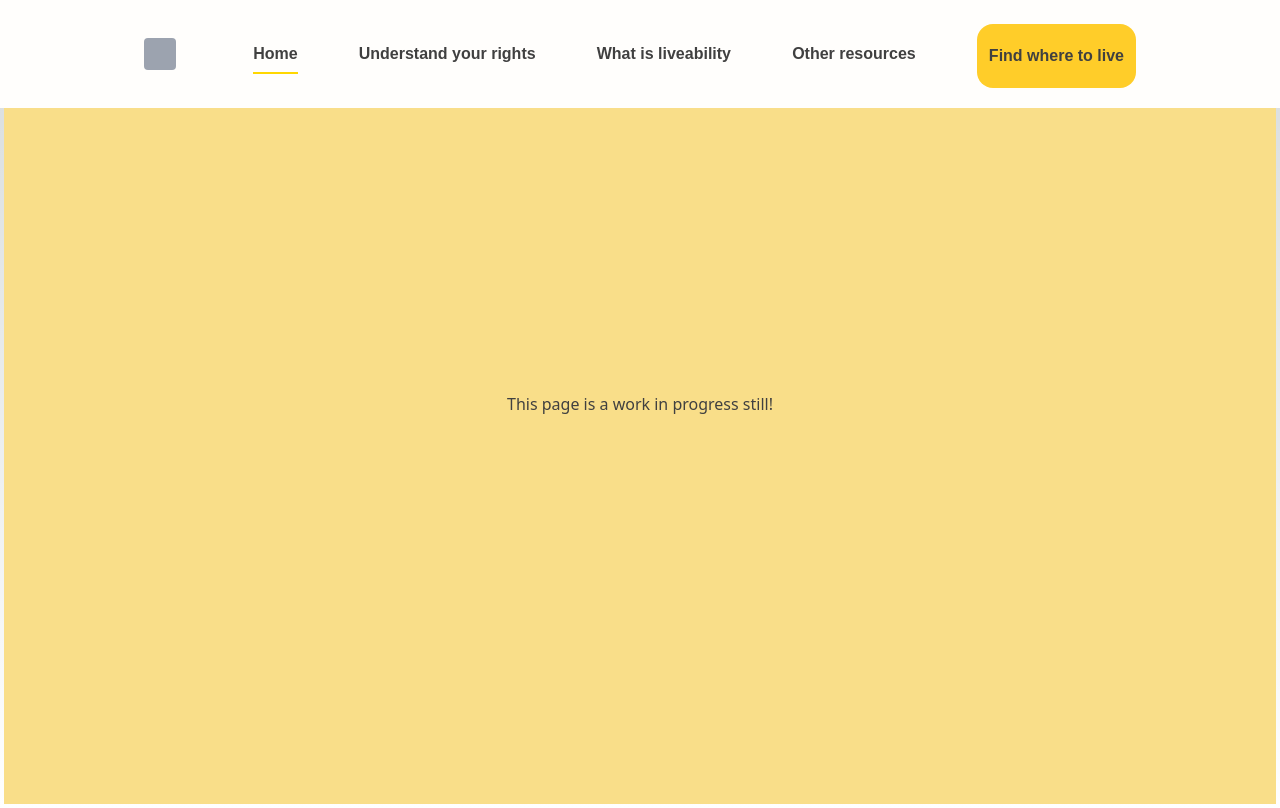
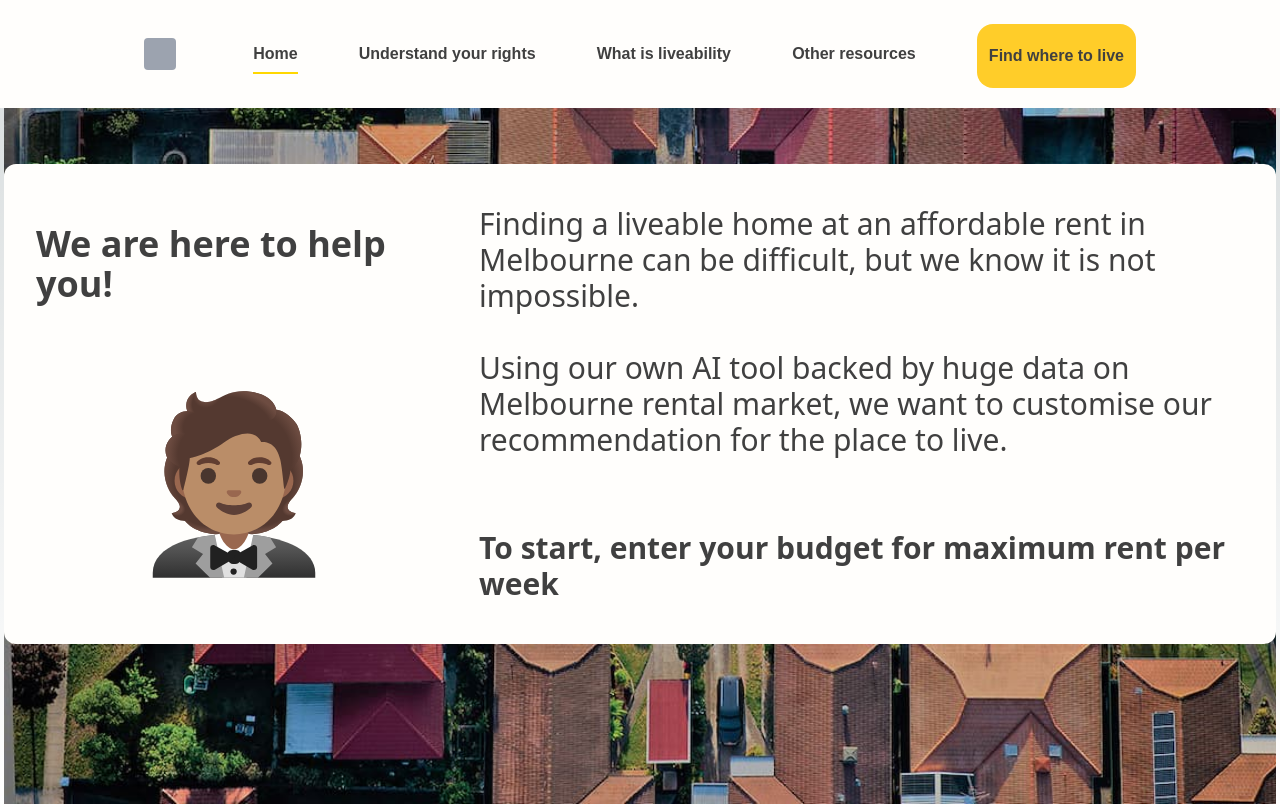
Before and after one commit to squeasyatwork/my-rental-compass, a Next.js app in the folder myrentalcompass/: page /questionnaire in a window 1280 px wide. Built offline with nearby package versions, Linux system fonts and the light colour scheme.

Commit message:
working on question card

```diff
--- a/myrentalcompass/pages/navbar.js
+++ b/myrentalcompass/pages/navbar.js
@@ -2,7 +2,7 @@ import Link from "next/link";
 
 const NavBar = ({ activePage }) => {
   return (
-    <nav className="fixed top-0 left-0 h-30 w-screen px-2 py-4 bg-BackgroundWhite flex items-center justify-center" style={{zIndex: 1}}>
+    <nav className="fixed top-0 left-0 h-30 w-screen px-2 py-4 bg-BackgroundWhite flex items-center justify-center" style={{zIndex: 9}}>
       <div className="flex max-w-screen-lg w-full justify-between px-4 items-center">
         {/* Placeholder for the icon */}
         <div className="w-8 h-8 bg-gray-400 rounded mr-4"></div>
--- a/myrentalcompass/pages/questionnaire.js
+++ b/myrentalcompass/pages/questionnaire.js
@@ -1,5 +1,6 @@
 import Head from "next/head";
 import Navbar from "./navbar.js";
+import Image from "next/image.js";
 
 function Questionnaire() {
   return (
@@ -12,8 +13,34 @@ function Questionnaire() {
       <main className="font-inter flex flex-col m-1 h-screen">
         <Navbar activePage="Home" />
 
-        <section className="flex-grow w-full bg-FooterButtonYellow flex items-center justify-center text-NavTextGray">
-          <p>This page is a work in progress still!</p>
+        <section className="flex-grow w-full flex items-center justify-center text-NavTextGray"
+        style={{
+          backgroundImage: "url('/liveable-cities.jpeg')",
+          backgroundSize: "cover",
+        }}>
+          <div className="flex items-center bg-BackgroundWhite rounded-xl p-8" style={{height: "60vh", zIndex: 2}}>
+            <div className="flex flex-col items-center font-Inter font-bold text-4xl mr-6">
+              <h2> We are here to help you!</h2>
+              <br></br><br></br>
+              <Image
+                src="/questionnaire_person.svg"
+                alt="Staff"
+                width={200}
+                height={200}
+                className="rounded-xl"
+              />
+            </div>
+            <div className="flex flex-col font-Inter font-normal text-3xl ml-6 text-justify-custom">
+              <h2>Finding a liveable home at an affordable rent in</h2>
+              <h2>Melbourne can be difficult, but we know it is not impossible.</h2>
+              <br></br>
+              <h2>Using our own AI tool backed by huge data on </h2>
+              <h2>Melbourne rental market, we want to customise our</h2>
+              <h2>recommendation for the place to live.</h2>
+              <br></br><br></br>
+              <h2 className="font-bold">To start, enter your budget for maximum rent per week</h2>
+            </div>
+          </div>
         </section>
       </main>
     </>
```
Also changed, not shown: myrentalcompass/public/questionnaire_person.svg (added).
